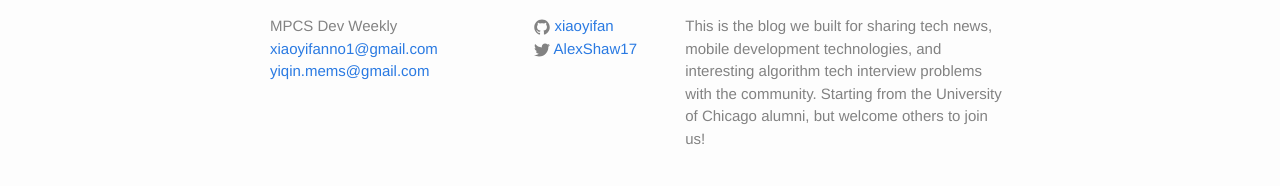
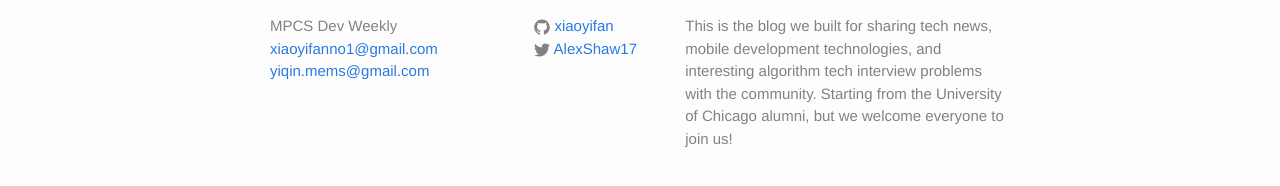
Before and after one commit to MPCS-Dev-Weekly/MPCS-Dev-Weekly, a Jekyll site: the page built from index.html, in a window 1280 px wide. Shown: the part 354-540 px from the top of the page. Built offline with Jekyll 4.4.1, drawn with Linux system fonts in a browser that asks for light colours.

Commit message:
Update description.

```diff
--- a/_config.yml
+++ b/_config.yml
@@ -12,7 +12,7 @@ email: xiaoyifanno1@gmail.com yiqin.mems@gmail.com
 description: > # this means to ignore newlines until "baseurl:"
   This is the blog we built for sharing tech news, mobile development technologies,
   and interesting algorithm tech interview problems with the community. Starting from
-  the University of Chicago alumni, but welcome others to join us!
+  the University of Chicago alumni, but we welcome everyone to join us!
 baseurl: "" # the subpath of your site, e.g. /blog
 url: "http://yourdomain.com" # the base hostname & protocol for your site
 twitter_username: AlexShaw17
```
Also changed, not shown: 4 other files.
